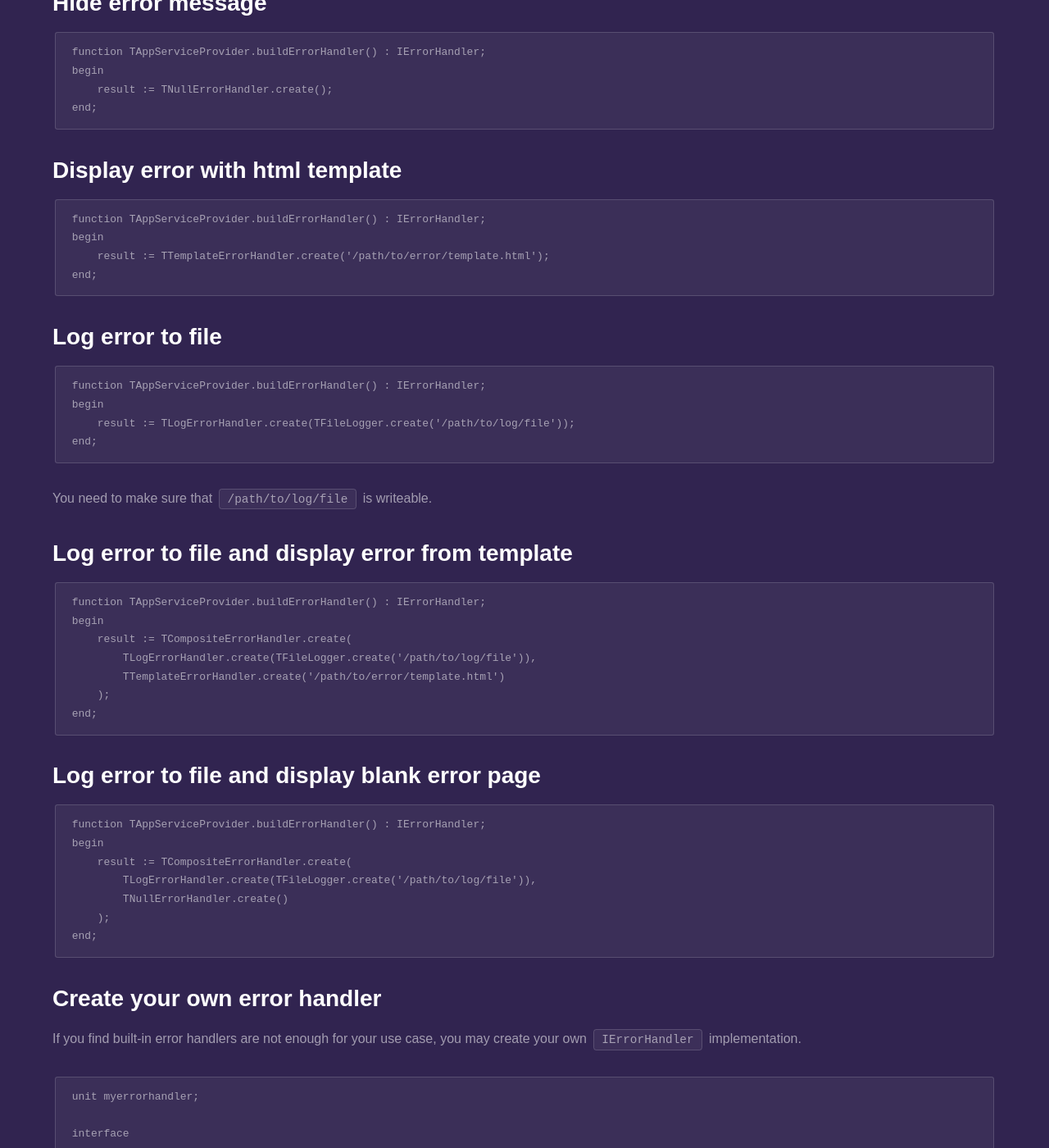
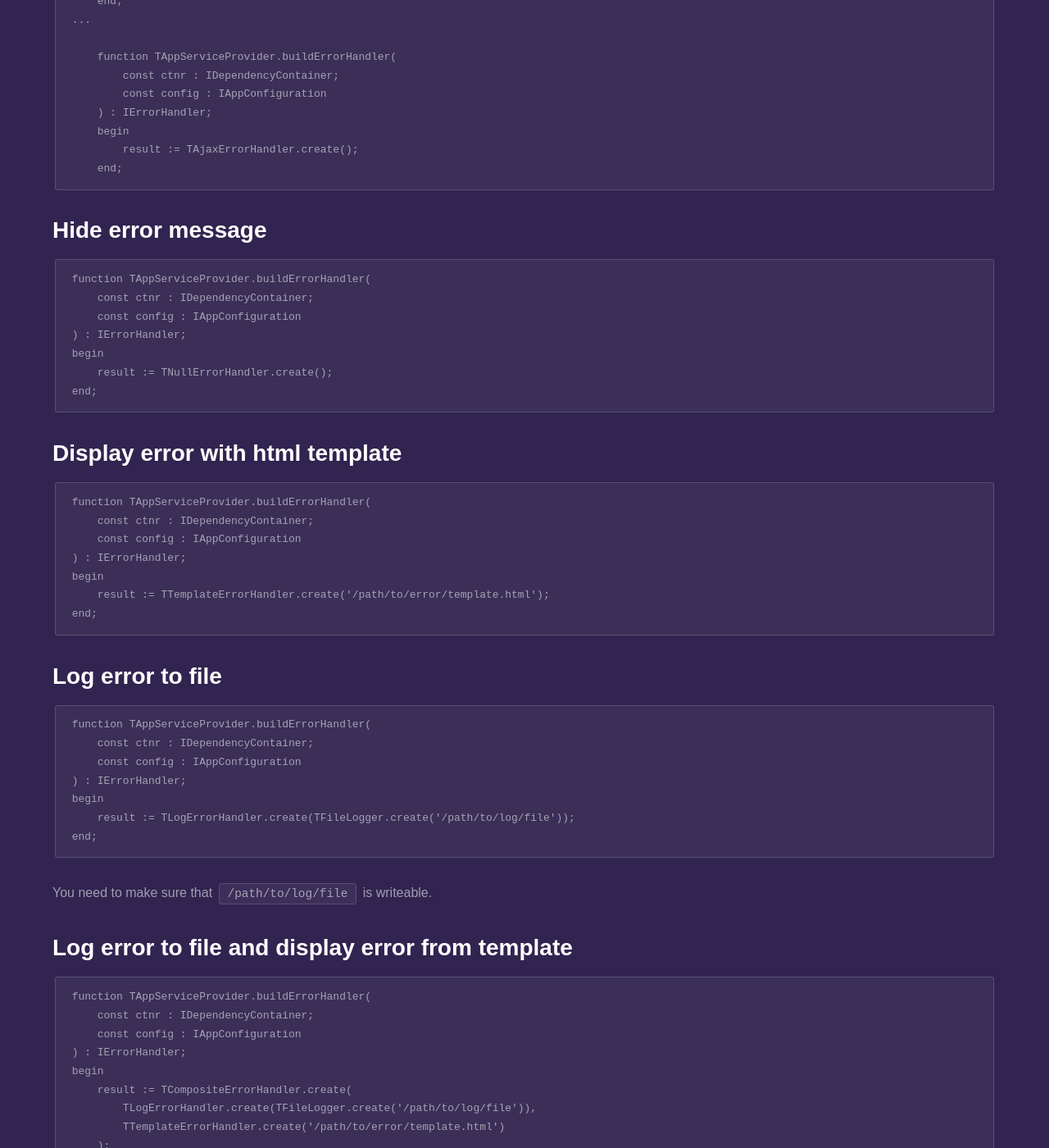
Before and after one commit to fanoframework/fanoframework.github.io, a Jekyll site: the page built from error-handler/index.md, in a window 1280 px wide and 1400 px high, scrolled down 2355 px. Shown: the whole window at 82% size. Built offline with Jekyll 4.4.1, drawn with Linux system fonts in a browser that asks for light colours; our own code applies the rules of GitHub Pages for plain Markdown files; some of the changed text lies outside the part shown.

Commit message:
improve error handler content

````diff
--- a/error-handler/index.md
+++ b/error-handler/index.md
@@ -75,12 +79,18 @@
 
     TAppServiceProvider = class(TBasicAppServiceProvider)
     protected
-        function buildErrorHandler() : IErrorHandler; override;
+        function buildErrorHandler(
+            const ctnr : IDependencyContainer;
+            const config : IAppConfiguration
+        ) : IErrorHandler; override;
         ...
     end;
 ...
 
-    function TAppServiceProvider.buildErrorHandler() : IErrorHandler;
+    function TAppServiceProvider.buildErrorHandler(
+        const ctnr : IDependencyContainer;
+        const config : IAppConfiguration
+    ) : IErrorHandler;
     begin
         result := TAjaxErrorHandler.create();
     end;
@@ -89,7 +99,10 @@
 ## Hide error message
 
 ```
-function TAppServiceProvider.buildErrorHandler() : IErrorHandler;
+function TAppServiceProvider.buildErrorHandler(
+    const ctnr : IDependencyContainer;
+    const config : IAppConfiguration
+) : IErrorHandler;
 begin
     result := TNullErrorHandler.create();
 end;
@@ -98,7 +111,10 @@
 ## Display error with html template
 
 ```
-function TAppServiceProvider.buildErrorHandler() : IErrorHandler;
+function TAppServiceProvider.buildErrorHandler(
+    const ctnr : IDependencyContainer;
+    const config : IAppConfiguration
+) : IErrorHandler;
 begin
     result := TTemplateErrorHandler.create('/path/to/error/template.html');
 end;
@@ -107,7 +123,10 @@
 ## Log error to file
 
 ```
-function TAppServiceProvider.buildErrorHandler() : IErrorHandler;
+function TAppServiceProvider.buildErrorHandler(
+    const ctnr : IDependencyContainer;
+    const config : IAppConfiguration
+) : IErrorHandler;
 begin
     result := TLogErrorHandler.create(TFileLogger.create('/path/to/log/file'));
 end;
@@ -118,7 +137,10 @@
 ## Log error to file and display error from template
 
 ```
-function TAppServiceProvider.buildErrorHandler() : IErrorHandler;
+function TAppServiceProvider.buildErrorHandler(
+    const ctnr : IDependencyContainer;
+    const config : IAppConfiguration
+) : IErrorHandler;
 begin
     result := TCompositeErrorHandler.create(
         TLogErrorHandler.create(TFileLogger.create('/path/to/log/file')),
@@ -130,11 +152,39 @@
 ## Log error to file and display blank error page
 
 ```
-function TAppServiceProvider.buildErrorHandler() : IErrorHandler;
+function TAppServiceProvider.buildErrorHandler(
+    const ctnr : IDependencyContainer;
+    const config : IAppConfiguration
+) : IErrorHandler;
 begin
     result := TCompositeErrorHandler.create(
         TLogErrorHandler.create(TFileLogger.create('/path/to/log/file')),
         TNullErrorHandler.create()
+    );
+end;
+```
+
+## Select different error handler based on production or development configuration
+
+```
+function TAppServiceProvider.buildErrorHandler(
+    const ctnr : IDependencyContainer;
+    const config : IAppConfiguration
+) : IErrorHandler;
+var prodErrHandler : IErrorHandler;
+    devErrHandler : IErrorHandler;
+    isProd : boolean;
+begin
+    prodErrHandler := TCompositeErrorHandler.create(
+        TLogErrorHandler.create(TFileLogger.create('/path/to/log/file')),
+        TTemplateErrorHandler.create('/path/to/error/template.html')
+    );
+    devErrHandler := TErrorHandler.create();
+    isProd := config.getBool('isProduction');
+    result := TBoolErrorHandler.create(
+        prodErrHandler,
+        devErrHandler,
+        isProd
     );
 end;
 ```
````
Also changed, not shown: other parts of error-handler/index.md (+4 -0 lines).
